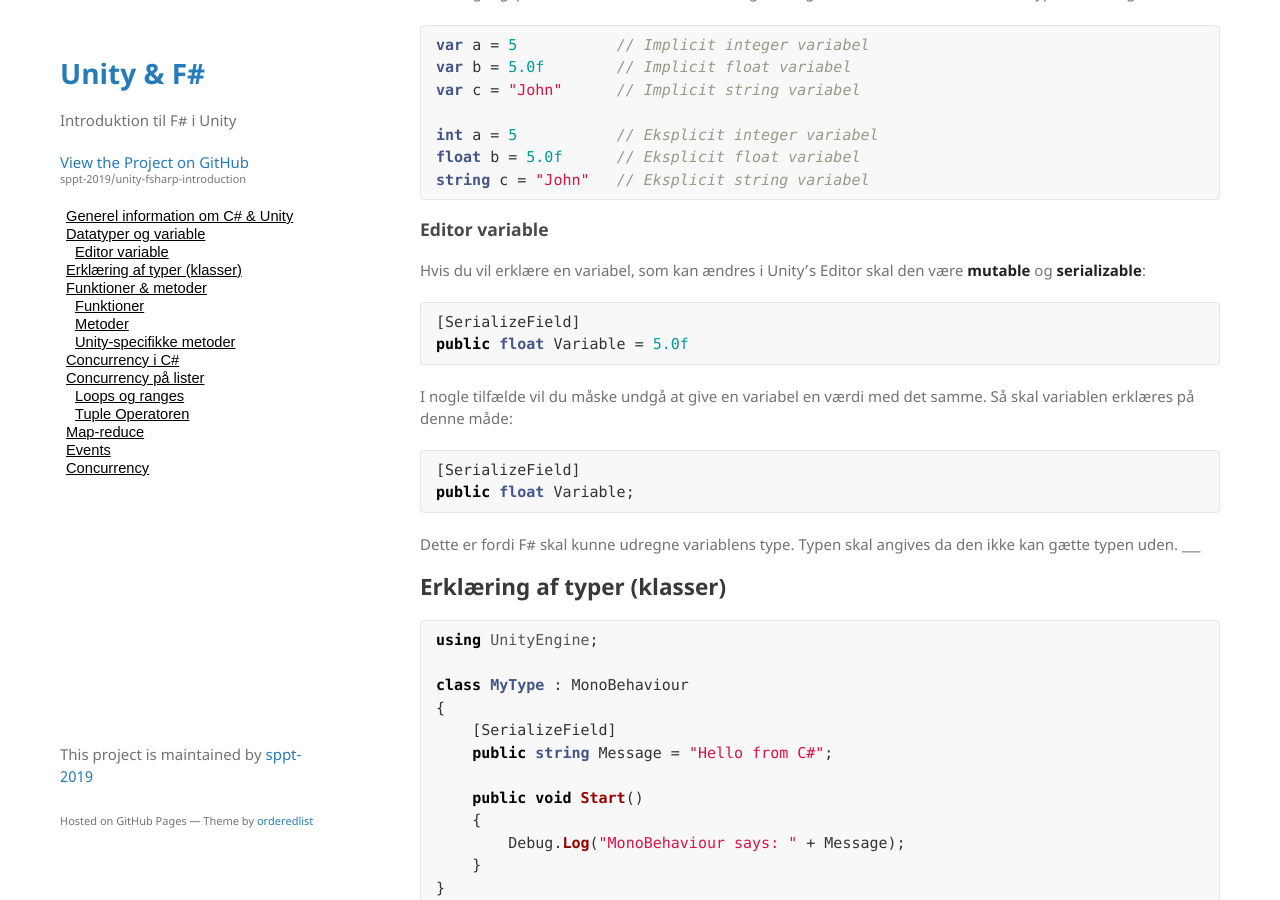
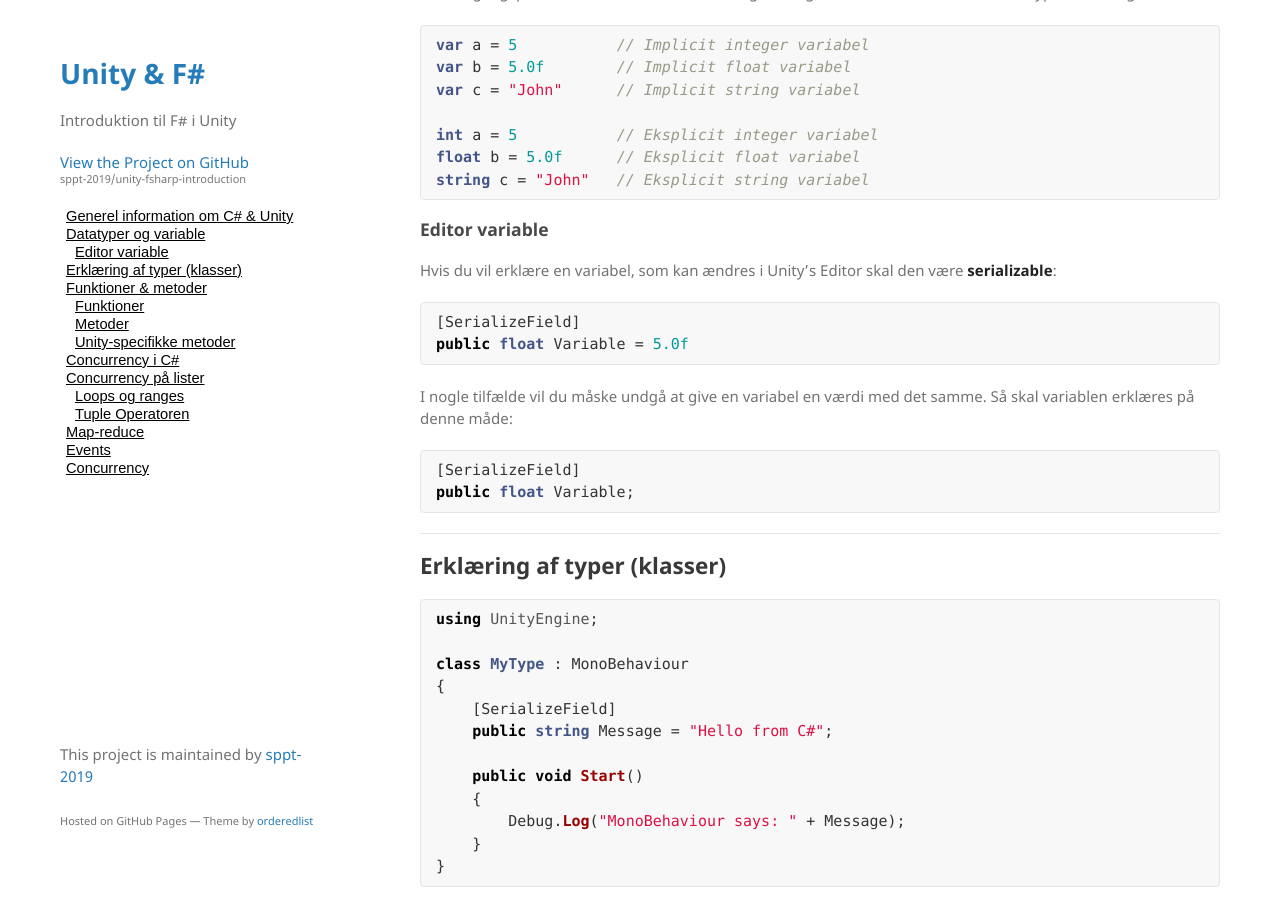
Before and after one commit to sppt-2019/unity-fsharp-introduction, a Jekyll site: the page built from csharp.md, in a window 1280 px wide and 900 px high, scrolled down 390 px. Built offline with Jekyll 4.4.1, drawn with Linux system fonts in a browser that asks for light colours; our own code applies the rules of GitHub Pages for plain Markdown files.

Commit message:
Fixed F# text about editor variables
Fixed F# text about editor variables

````diff
--- a/csharp.md
+++ b/csharp.md
@@ -18,7 +18,7 @@ string c = "John"   // Eksplicit string variabel
 ```
 
 ### Editor variable
-Hvis du vil erklære en variabel, som kan ændres i Unity's Editor skal den være __mutable__ og __serializable__:
+Hvis du vil erklære en variabel, som kan ændres i Unity's Editor skal den være __serializable__:
 ```csharp
 [SerializeField]
 public float Variable = 5.0f
@@ -28,7 +28,6 @@ I nogle tilfælde vil du måske undgå at give en variabel en værdi med det sam
 [SerializeField]
 public float Variable;
 ```
-Dette er fordi F# skal kunne udregne variablens type. Typen skal angives da den ikke kan gætte typen uden.
 ___
 ## Erklæring af typer (klasser)
 ```csharp
````
